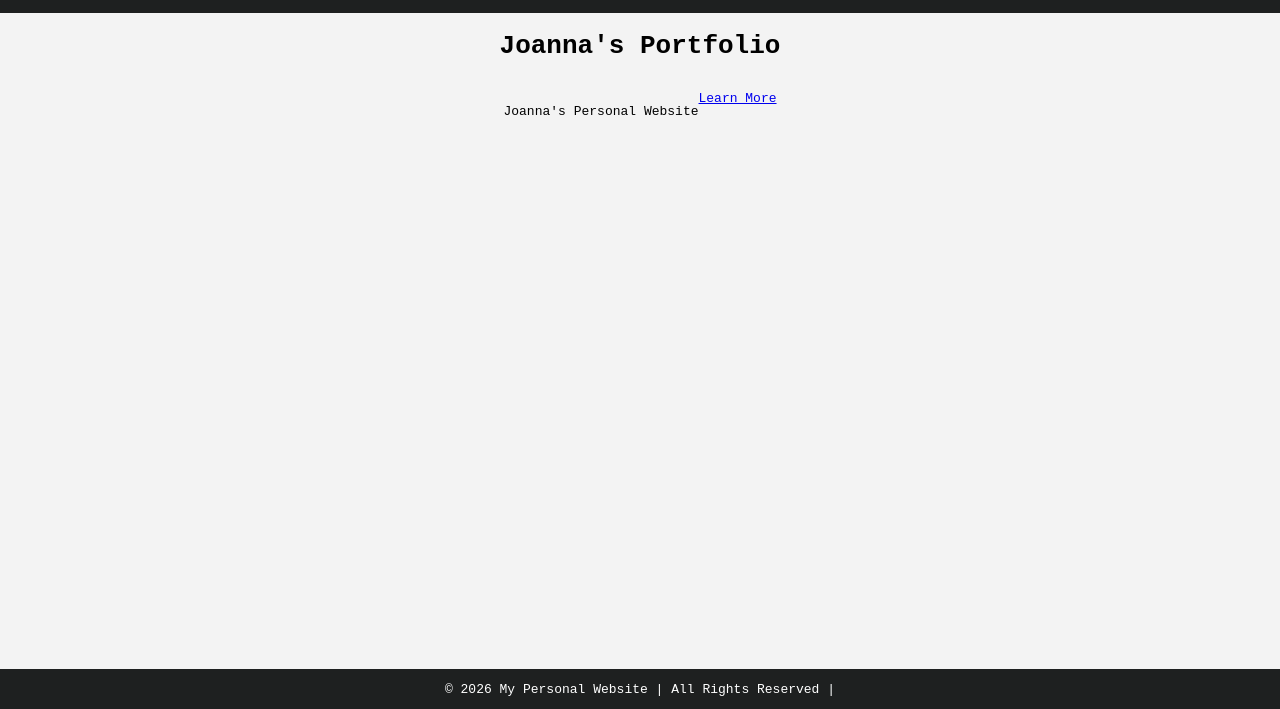
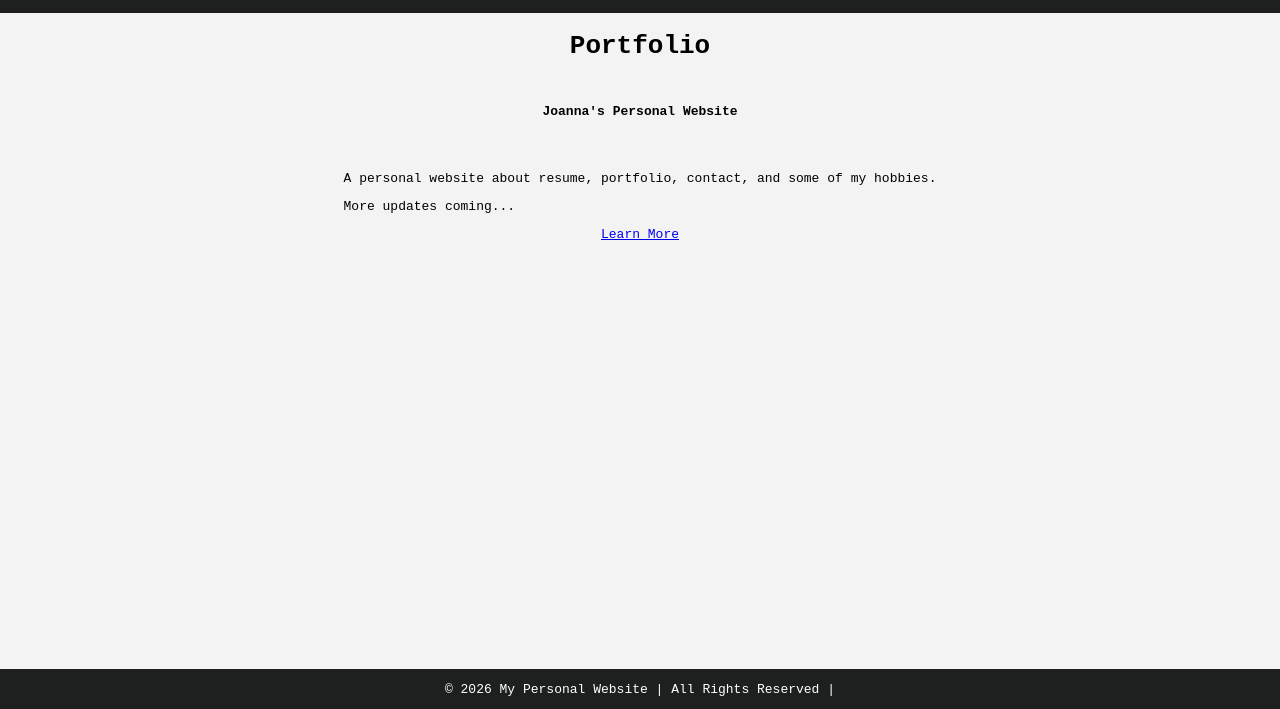
Before and after one commit to LTEya/LTEya.github.io, a plain HTML site: page portfolio.html in a window 1280 px wide. Shown: the part 91-800 px from the top of the page. Drawn offline with Linux system fonts and the light colour scheme.

Commit message:
add html

```diff
--- a/portfolio.html
+++ b/portfolio.html
@@ -19,11 +19,15 @@
             </h1>
         </nav>
             <main>
-                <h1 class="portfolio-title">Joanna's Portfolio</h1>
+                <h1 class="portfolio-title">Portfolio</h1>
                 <div class="project">
-                    <p>Joanna's Personal Website</p>
-                    <a href="index.html">Learn More</a>
+                    <p><strong>Joanna's Personal Website</strong></p><br>
                 </div>
+                <div class="project-desc">
+                    <p>A personal website about resume, portfolio, contact, and some of my hobbies.</p>
+                    <p>More updates coming...</p>
+                </div>
+                <a href="index.html">Learn More</a>
             </main>
         <footer class="footer">© 2026 My Personal Website | All Rights Reserved |</footer>
     </body>
```
